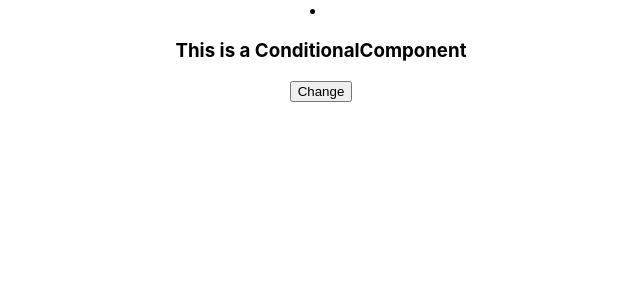
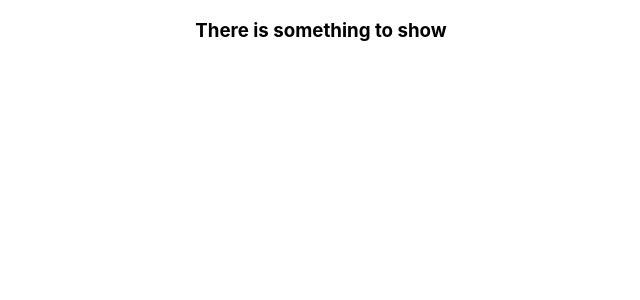
Before and after one commit to zamanrahimi/react-project-t, a React (Create React App) app: page / in a window 1280 px wide. Shown: the top 300 px of the page, without its empty margins (319-959 px from the left). Built offline with nearby package versions, Linux system fonts and the light colour scheme.

Commit message:
25, - ,Conditional Rendering using Ternary

```diff
--- a/src/components/ConditionalComponent.js
+++ b/src/components/ConditionalComponent.js
@@ -2,19 +2,15 @@ import {useState} from 'react';
 export default function ConditionalCOmponet(){
 
     const [display, setDisplay] = useState(true);
-    let output;
 
-    if(display){
-        output = <h3>This is a ConditionalComponent</h3>
-    }
-    else{
-        output = <h3>Nothing to show</h3>
-    }
+    return display ? (
+        <h3>There is something to show</h3>
+    ):
+    (
+        <h3>There is nothing to show</h3>
+    );
 
-    return(<div>
-        <li>{output}</li>
-        <button onClick={()=>setDisplay(false)}>Change</button>
-    </div>);
+
 
 
 
```
